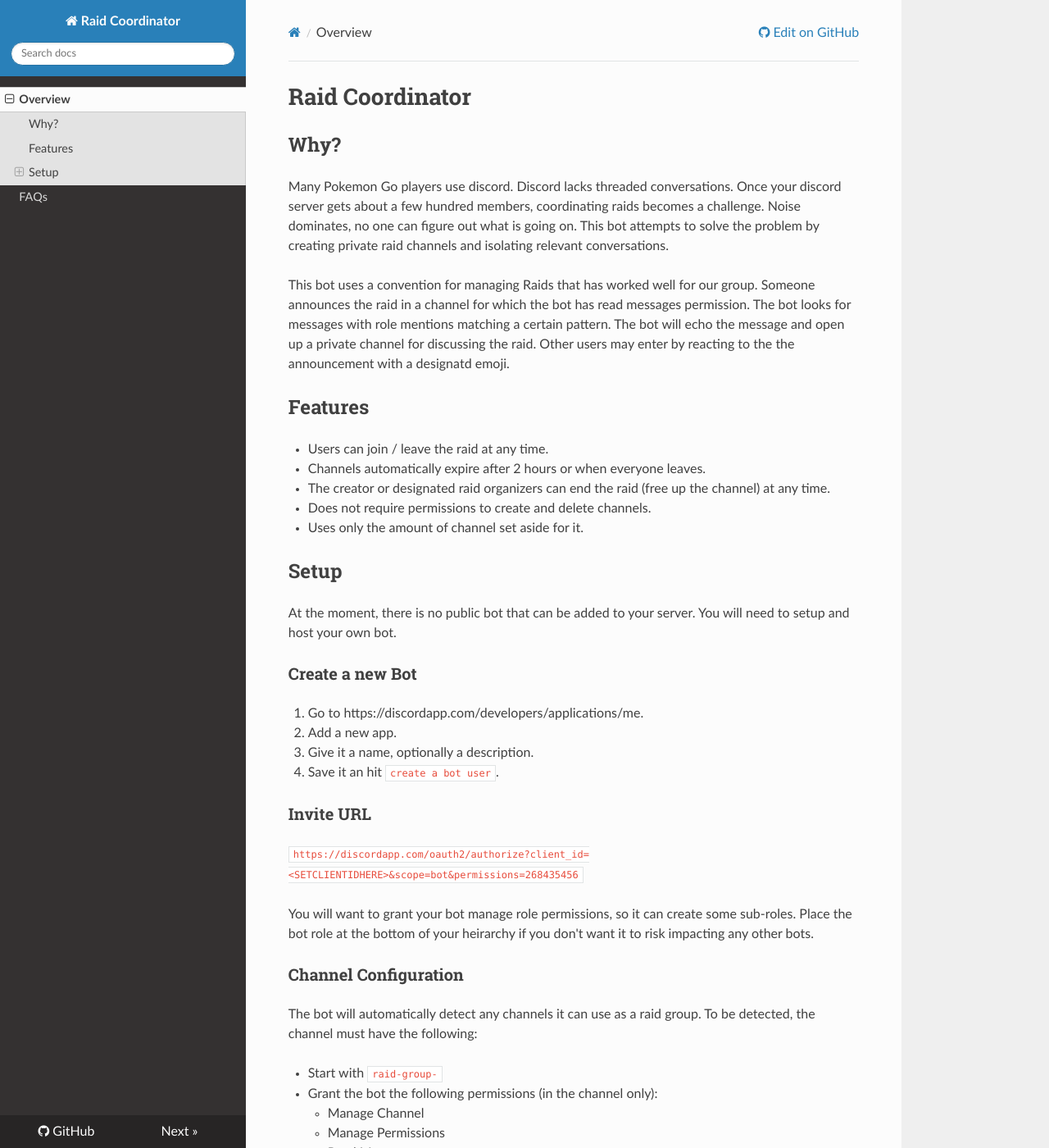
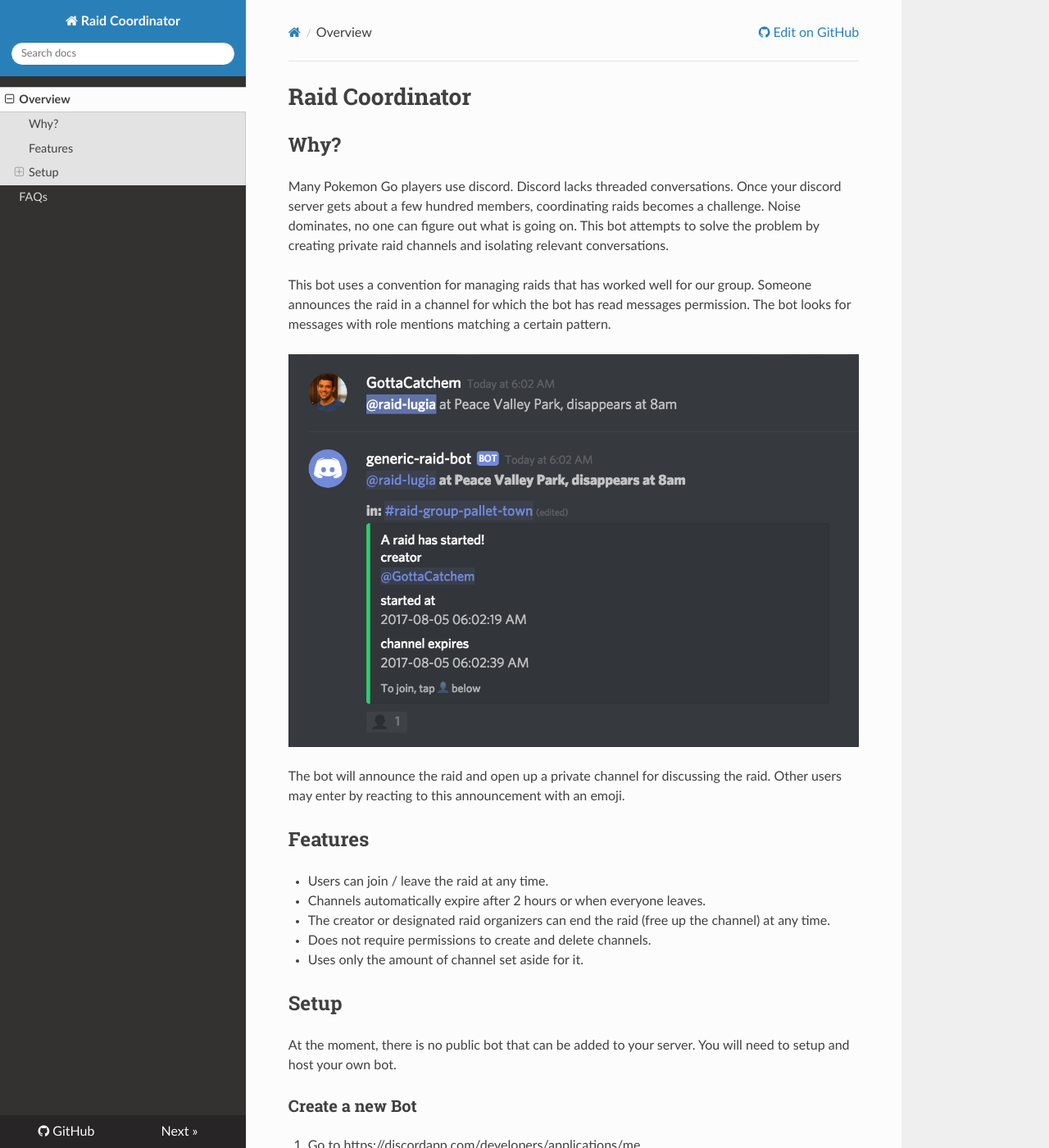
Before and after one commit to dandesousa/discord-raid-coordinator, an MkDocs documentation site: the page built from docs/index.md, in a window 1280 px wide and 1400 px high. Shown: the whole window at 82% size. Built offline with MkDocs 1.6.1, drawn with Linux system fonts in a browser that asks for light colours; nearby versions of some CDN libraries; old or Windows-style settings are respelled for this version of MkDocs; some of the changed text lies outside the part shown.

Commit message:
docs updates

```diff
--- a/docs/index.md
+++ b/docs/index.md
@@ -4,7 +4,11 @@
 
 Many Pokemon Go players use discord. Discord lacks threaded conversations. Once your discord server gets about a few hundred members, coordinating raids becomes a challenge. Noise dominates, no one can figure out what is going on. This bot attempts to solve the problem by creating private raid channels and isolating relevant conversations.
 
-This bot uses a convention for managing Raids that has worked well for our group. Someone announces the raid in a channel for which the bot has read messages permission. The bot looks for messages with role mentions matching a certain pattern. The bot will echo the message and open up a private channel for discussing the raid. Other users may enter by reacting to the the announcement with a designatd emoji.
+This bot uses a convention for managing raids that has worked well for our group. Someone announces the raid in a channel for which the bot has read messages permission. The bot looks for messages with role mentions matching a certain pattern.
+
+![raid start image](images/raid_start.png)
+
+The bot will announce the raid and open up a private channel for discussing the raid. Other users may enter by reacting to this announcement with an emoji.
 
 ## Features
 
@@ -26,14 +30,14 @@
 
 3. Give it a name, optionally a description.
 
-4. Save it an hit `create a bot user`.
+4. Save it and select the option to "create a bot user".
 
 
 ### Invite URL
 
 `https://discordapp.com/oauth2/authorize?client_id=<SETCLIENTIDHERE>&scope=bot&permissions=268435456`
 
-You will want to grant your bot manage role permissions, so it can create some sub-roles. Place the bot role at the bottom of your heirarchy if you don't want it to risk impacting any other bots.
+You will want to grant your bot manage role permissions, so it can create some sub-roles. Place the bot role at the bottom of your heirarchy if you don't want it to risk impacting any other roles.
 
 ### Channel Configuration
 
```
Also changed, not shown: docs/images/raid_start.png (added).
